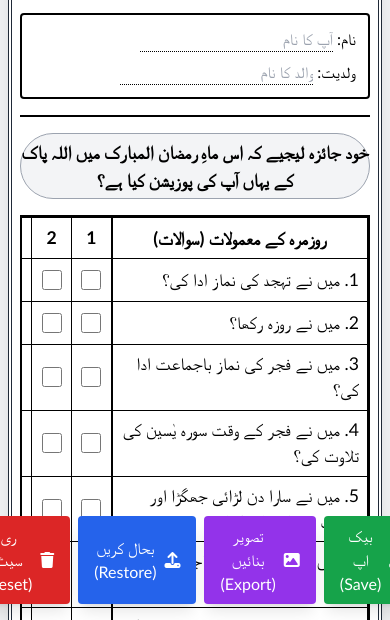
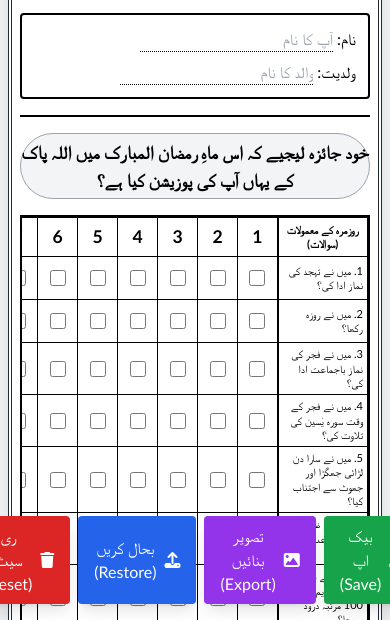
Before and after one commit to yasinULLAH/ramzan, a plain HTML site: page index.html in a window 390 px wide. Shown: the part 224-844 px from the top of the page. Drawn offline with Linux system fonts and the light colour scheme; a web font is replaced by a local one.

Commit message:
Implement mobile styles for sticky column and checkboxes
Added mobile-specific styles for sticky column and checkbox size.

```diff
--- a/index.html
+++ b/index.html
@@ -167,6 +167,26 @@
         .mt-4.border-2.border-black.p-2.bg-yellow-50.flex.justify-between.items-center.rounded {
             margin-top: 43px;
         }
+                /* Mobile Fix: Narrower Question Column */
+        @media (max-width: 768px) {
+            .sticky-col {
+                width: 90px !important;       /* Fix the width to 90px */
+                min-width: 90px !important;
+                max-width: 90px !important;
+                white-space: normal !important; /* Force text to wrap to new lines */
+                font-size: 11px !important;    /* Make text slightly smaller */
+                line-height: 1.3 !important;   /* Reduce line height */
+                padding: 4px !important;
+                word-wrap: break-word !important;
+            }
+
+            /* Optional: Adjust checkbox size on mobile for better fit */
+            .check-cell input {
+                width: 16px;
+                height: 16px;
+            }
+        }
+
     </style>
 </head>
 
```
